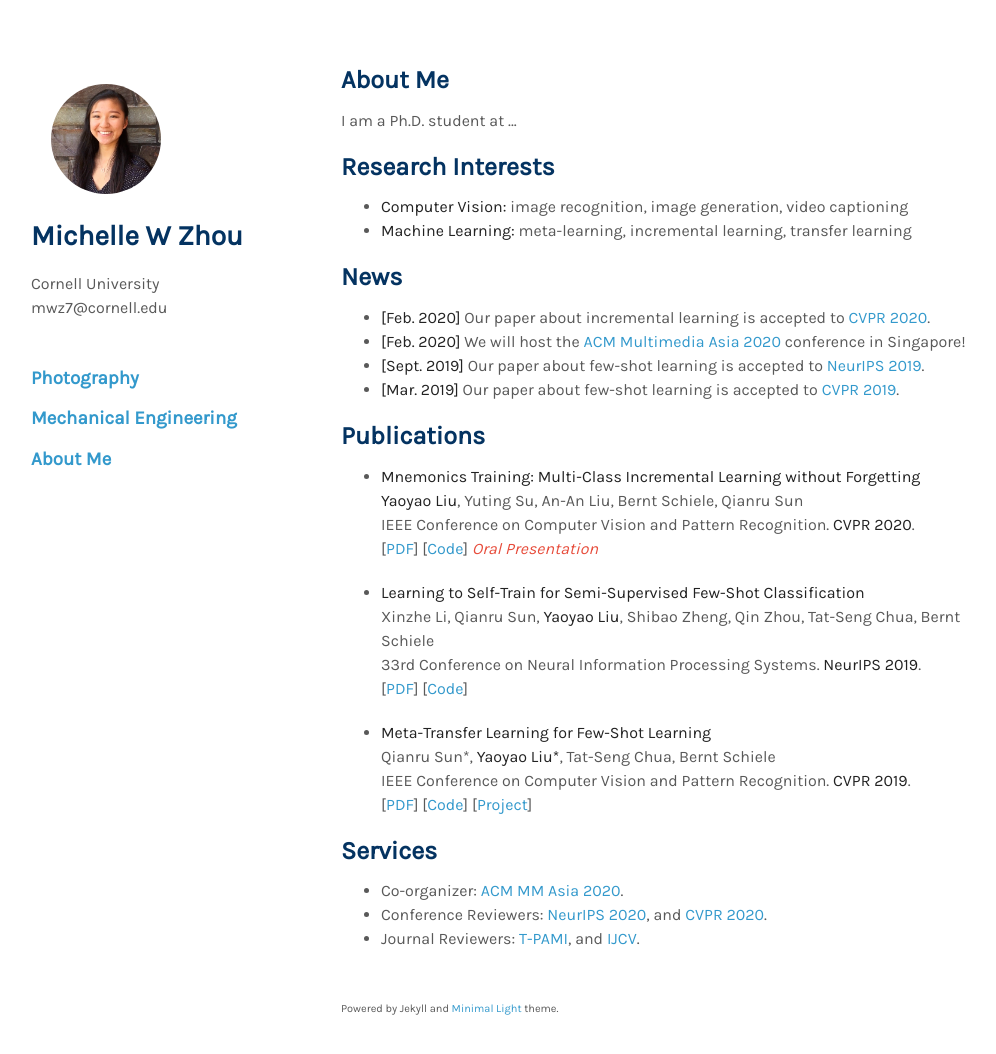
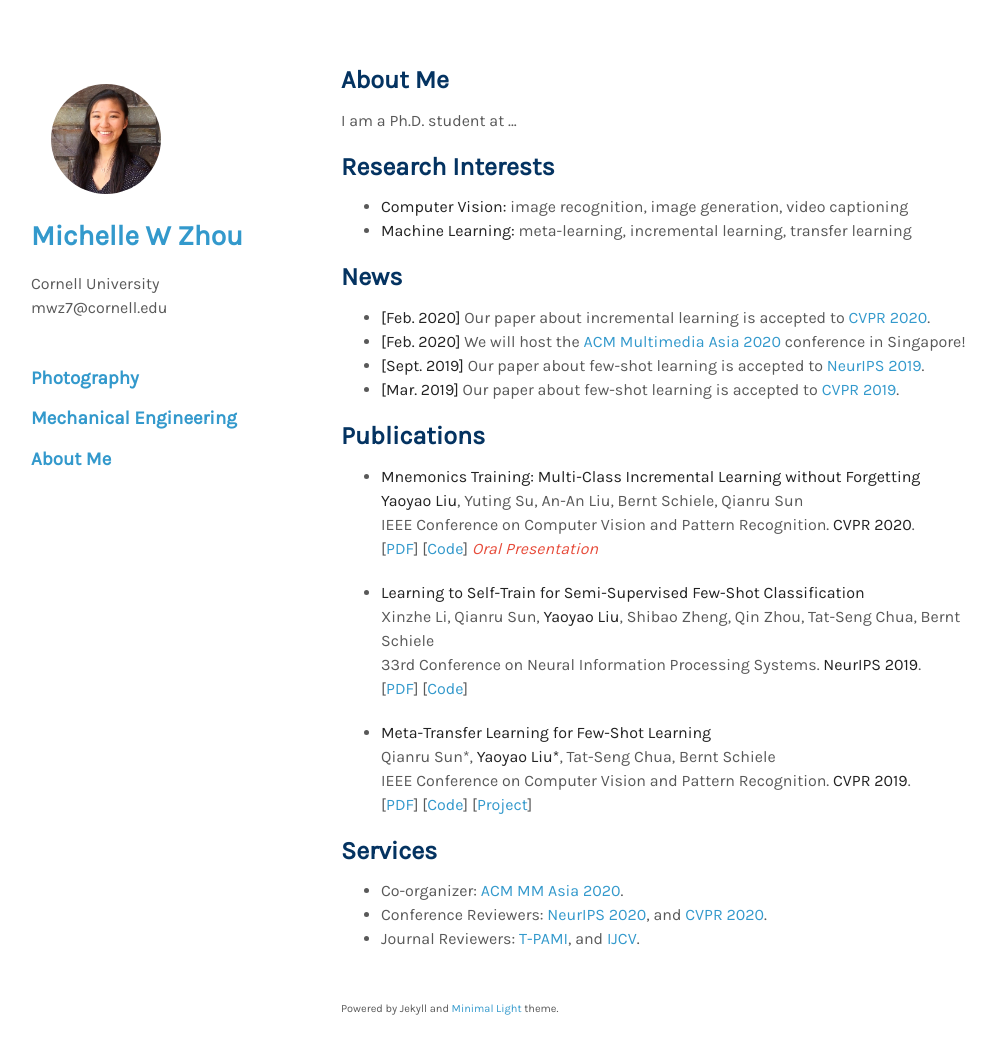
Before and after one commit to mwz724/mwz724.github.io, a Jekyll site: the page built from index.md, in a window 1280 px wide and 1089 px high. Shown: the top 1054 px of the window, without its empty margins (129-1125 px from the left). Built offline with Jekyll 4.4.1, drawn with Linux system fonts in a browser that asks for light colours; nearby versions of some CDN libraries; a style sheet for code colours, icons or effects is not loaded; our own code applies the rules of GitHub Pages for plain Markdown files.

Commit message:
Update homepage.html

```diff
--- a/_layouts/homepage.html
+++ b/_layouts/homepage.html
@@ -34,7 +34,9 @@
       <header>
         <div class="a">
           <a class="image avatar"><img src="{{site.avatar}}" alt="avatar" onContextMenu="return false" /></a>
-          <h1>{{ site.title }}</h1>
+          <h1>
+            <a HREF="/index.html">{{ site.title }}</a>
+          </h1>
           {{ site.affiliation }}
           <br>
           {{ site.email }}
```
